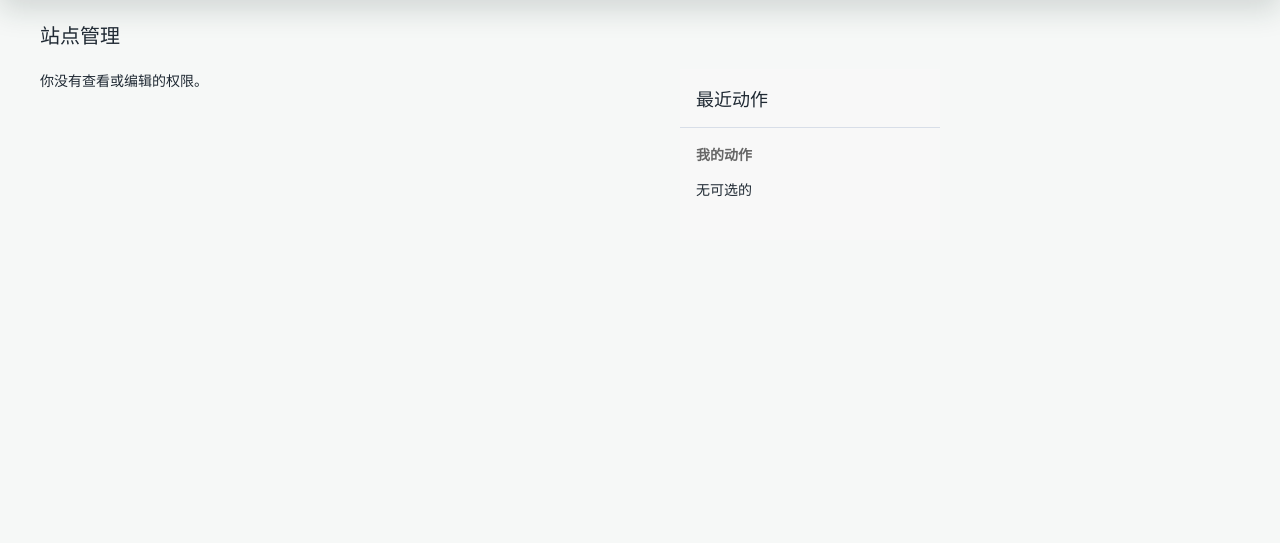
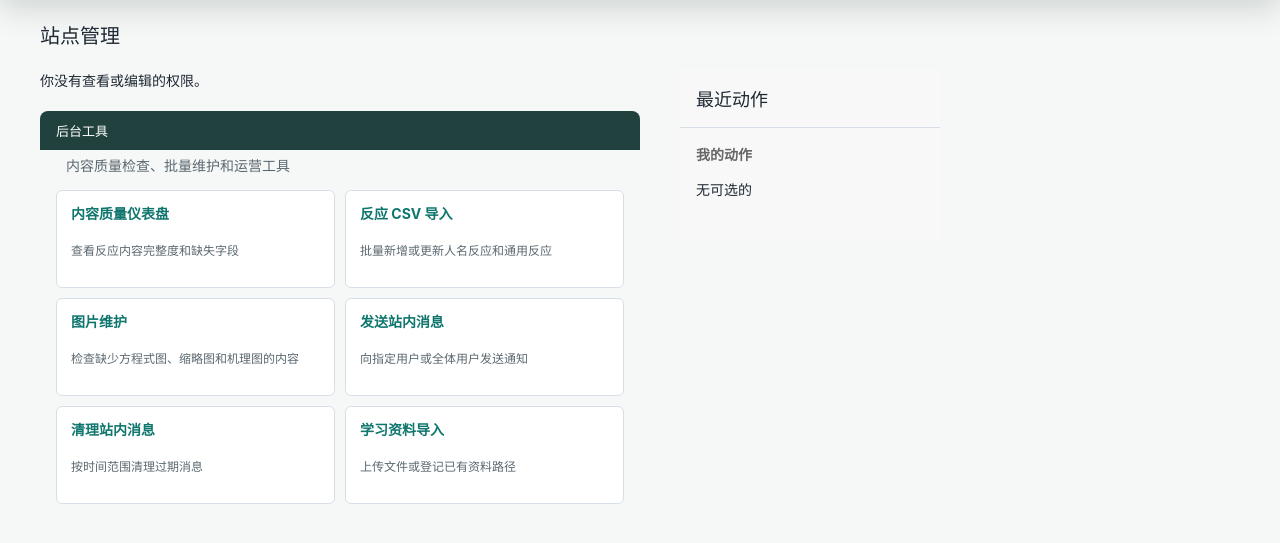
Before and after one commit to wenckerwan/OrganicChemHub, a Django app: page /admin/ in a window 1280 px wide. Shown: the part 58-601 px from the top of the page. Run offline with Django 5.2, Linux system fonts and the light colour scheme; the visitor is signed in with stand-in values (Sample User, id 1); data comes from the database, SQL or seed files in the repository; data that the repository does not hold is empty.

Commit message:
feat: add admin tool links to dashboard

```diff
--- a/static/css/admin.css
+++ b/static/css/admin.css
@@ -54,3 +54,51 @@ input[type="button"],
 a.button {
   border-radius: 6px;
 }
+
+.och-admin-tools {
+  margin-top: 20px;
+  padding: 0 16px 16px;
+}
+
+.och-admin-tools h2 {
+  margin: 0 -16px 6px;
+  padding: 10px 16px;
+}
+
+.och-admin-tools-intro {
+  color: #5b6870;
+  margin: 0 0 14px;
+}
+
+.och-admin-tool-grid {
+  display: grid;
+  grid-template-columns: repeat(auto-fit, minmax(220px, 1fr));
+  gap: 10px;
+}
+
+.och-admin-tool-link {
+  display: grid;
+  gap: 5px;
+  min-height: 72px;
+  padding: 12px 14px;
+  border: 1px solid var(--hairline-color);
+  border-radius: 6px;
+  background: #fff;
+  text-decoration: none;
+}
+
+.och-admin-tool-link:hover {
+  border-color: var(--primary);
+  background: #f4fbfa;
+}
+
+.och-admin-tool-link strong {
+  color: var(--link-fg);
+  font-size: 14px;
+}
+
+.och-admin-tool-link span {
+  color: #5b6870;
+  font-size: 12px;
+  line-height: 1.5;
+}
--- /dev/null
+++ b/templates/admin/index.html
@@ -0,0 +1,86 @@
+{% extends "admin/base_site.html" %}
+{% load i18n static log %}
+
+{% block extrastyle %}
+{{ block.super }}
+<link rel="stylesheet" href="{% static "admin/css/dashboard.css" %}">
+{% endblock %}
+
+{% block coltype %}colMS{% endblock %}
+
+{% block bodyclass %}{{ block.super }} dashboard{% endblock %}
+
+{% block nav-breadcrumbs %}{% endblock %}
+
+{% block nav-sidebar %}{% endblock %}
+
+{% block content %}
+<div id="content-main">
+  {% include "admin/app_list.html" with app_list=app_list show_changelinks=True %}
+
+  <div class="module och-admin-tools" id="och-admin-tools">
+    <h2>后台工具</h2>
+    <p class="och-admin-tools-intro">内容质量检查、批量维护和运营工具</p>
+    <div class="och-admin-tool-grid">
+      <a class="och-admin-tool-link" href="{% url 'admin:och_reactions_dashboard' %}">
+        <strong>内容质量仪表盘</strong>
+        <span>查看反应内容完整度和缺失字段</span>
+      </a>
+      <a class="och-admin-tool-link" href="{% url 'admin:och_reactions_import' %}">
+        <strong>反应 CSV 导入</strong>
+        <span>批量新增或更新人名反应和通用反应</span>
+      </a>
+      <a class="och-admin-tool-link" href="{% url 'admin:och_reactions_images' %}">
+        <strong>图片维护</strong>
+        <span>检查缺少方程式图、缩略图和机理图的内容</span>
+      </a>
+      <a class="och-admin-tool-link" href="{% url 'admin:och_message_broadcast' %}">
+        <strong>发送站内消息</strong>
+        <span>向指定用户或全体用户发送通知</span>
+      </a>
+      <a class="och-admin-tool-link" href="{% url 'admin:och_message_cleanup' %}">
+        <strong>清理站内消息</strong>
+        <span>按时间范围清理过期消息</span>
+      </a>
+      <a class="och-admin-tool-link" href="{% url 'admin:och_resource_import_or_upload' %}">
+        <strong>学习资料导入</strong>
+        <span>上传文件或登记已有资料路径</span>
+      </a>
+    </div>
+  </div>
+</div>
+{% endblock %}
+
+{% block sidebar %}
+<div id="content-related">
+  <div class="module" id="recent-actions-module">
+    <h2>{% translate 'Recent actions' %}</h2>
+    <h3>{% translate 'My actions' %}</h3>
+    {% get_admin_log 10 as admin_log for_user user %}
+    {% if not admin_log %}
+    <p>{% translate 'None available' %}</p>
+    {% else %}
+    <ul class="actionlist">
+      {% for entry in admin_log %}
+      <li class="{% if entry.is_addition %}addlink{% endif %}{% if entry.is_change %}changelink{% endif %}{% if entry.is_deletion %}deletelink{% endif %}">
+        <span class="visually-hidden">
+          {% if entry.is_addition %}{% translate 'Added:' %}{% elif entry.is_change %}{% translate 'Changed:' %}{% elif entry.is_deletion %}{% translate 'Deleted:' %}{% endif %}
+        </span>
+        {% if entry.is_deletion or not entry.get_admin_url %}
+          {{ entry.object_repr }}
+        {% else %}
+          <a href="{{ entry.get_admin_url }}">{{ entry.object_repr }}</a>
+        {% endif %}
+        <br>
+        {% if entry.content_type %}
+          <span class="mini quiet">{% filter capfirst %}{{ entry.content_type.name }}{% endfilter %}</span>
+        {% else %}
+          <span class="mini quiet">{% translate 'Unknown content' %}</span>
+        {% endif %}
+      </li>
+      {% endfor %}
+    </ul>
+    {% endif %}
+  </div>
+</div>
+{% endblock %}
```
Also changed, not shown: reactions/tests.py (+12 -0 lines).
